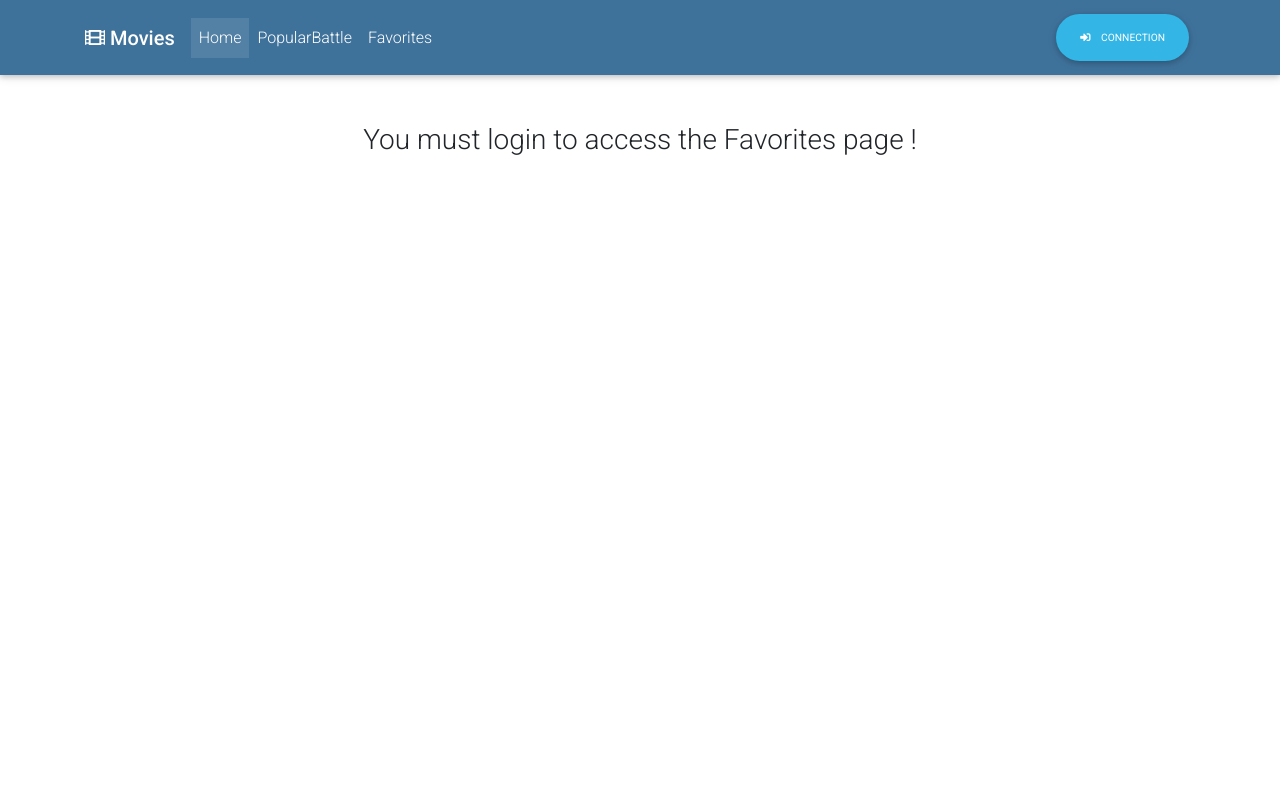
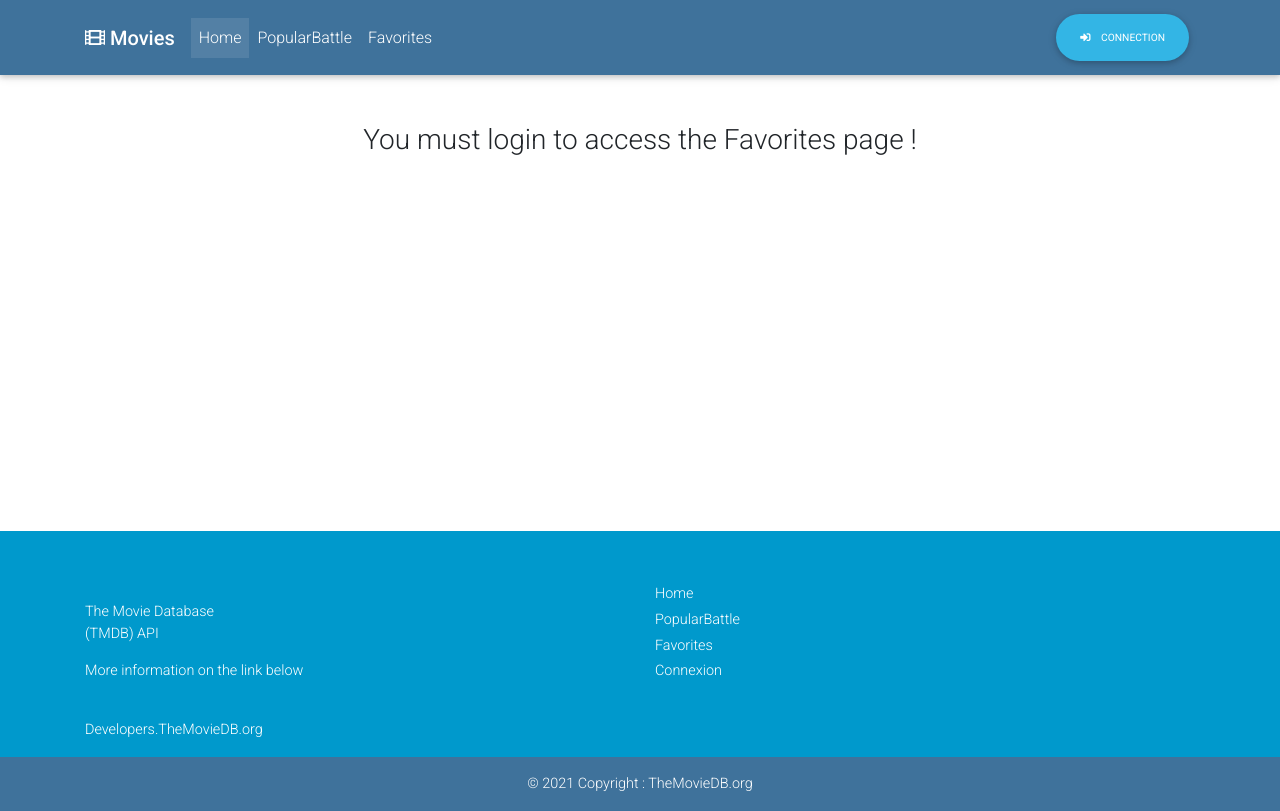
Before and after one commit to amirhatam/Smartch, a React (Create React App) app in the folder frontend/: page /favorites in a window 1280 px wide. Built offline with nearby package versions, Linux system fonts and the light colour scheme.

Commit message:
add footer

```diff
--- a/frontend/src/App.js
+++ b/frontend/src/App.js
@@ -12,6 +12,7 @@ import ConnexionPage from './views/Connexion';
 import Signup from './views/Signup';
 import Login from './views/Login';
 import PopularBattle from './views/PopularBattle';
+import Footer from './components/Footer';
 
 export default function App() {
   const [favorites, setFavorites] = useState([])
@@ -49,6 +50,8 @@ export default function App() {
           <Login connectUser={() => setUserConnected(true)} />
         </Route>
       </Switch>
+
+      <Footer />
     </BrowserRouter>
   )
 }
--- a/frontend/src/assets/styles.css
+++ b/frontend/src/assets/styles.css
@@ -20,3 +20,10 @@ img{
 
     border-radius: 5%;
 }
+
+.height400{
+    height: 400px;
+}
+.height300{
+    height: 300px;
+}
--- a/frontend/src/components/Card.jsx
+++ b/frontend/src/components/Card.jsx
@@ -1,5 +1,5 @@
 import React from 'react';
-import { MDBCard, MDBCardBody, MDBCardImage, MDBCardTitle, MDBCardText, MDBCol, MDBCardGroup, MDBIcon } from 'mdbreact';
+import { MDBCard, MDBCardBody, MDBCardImage, MDBCardTitle, MDBCardText, MDBCol, MDBCardGroup } from 'mdbreact';
 
 
 const Card = (props) => {
--- /dev/null
+++ b/frontend/src/components/Footer.jsx
@@ -0,0 +1,72 @@
+import React from "react";
+import { MDBCol, MDBContainer, MDBRow, MDBFooter, MDBNavbarBrand, MDBView, MDBNavLink } from "mdbreact";
+
+
+
+const Footer = () => {
+
+
+    return (
+        <MDBFooter color='info-color-dark' className=" text-white font-small  ">
+            <MDBView className="bgc-blueDark ">
+                <MDBContainer className=" text-center text-md-left pt-5">
+                    <MDBRow className="justify-content-around">
+                        <MDBCol className="col-6 pb-3" >
+                            <MDBNavbarBrand className=" row">
+                            </MDBNavbarBrand>
+                            <div className="">
+                                <p className="h6-fs m-0">
+                                    The Movie Database
+                                </p>
+                                <p className="h6-fs m-0 mb-3">
+                                    (TMDB) API
+                                </p>
+                                <p>More information on the link below </p>
+                                <br />
+                                <a className="h6-fs" href="https://developers.themoviedb.org/3/getting-started/introduction" title="asso.azimuto@gmail.com" >Developers.TheMovieDB.org</a>
+                            </div>
+
+                        </MDBCol>
+
+                        <MDBCol md="6">
+                            <ul className="pl-0">
+                                <li className="list-unstyled  my-1">
+                                    <a className="" href>
+                                        <MDBNavLink className="h6-fs d-inline text-white py-0 px-0" to="/">Home</MDBNavLink>
+                                    </a>
+                                </li>
+                                <li className="list-unstyled my-1">
+                                    <a className="" href>
+                                        <MDBNavLink className="h6-fs d-inline text-white py-0 px-0" to="/popularBattle">PopularBattle</MDBNavLink>
+                                    </a>
+                                </li>
+                                <li className="list-unstyled my-1">
+                                    <a className="" href>
+                                        <MDBNavLink className="h6-fs d-inline text-white py-0 px-0" to="/favorites">Favorites</MDBNavLink>
+                                    </a>
+                                </li>
+                                <li className="list-unstyled my-1">
+                                    <a className="" href>
+                                        <MDBNavLink className="h6-fs d-inline text-white py-0 px-0" to="/connexion">Connexion</MDBNavLink>
+                                    </a>
+                                </li>
+
+
+                            </ul>
+                        </MDBCol>
+                    </MDBRow>
+                </MDBContainer>
+                <div className="unique-color text-center py-3">
+                    <MDBContainer fluid className="h6-fs">
+
+                        &copy; 2021 Copyright : <a href="https://www.themoviedb.org/"> TheMovieDB.org </a>
+                    </MDBContainer>
+
+                </div>
+            </MDBView>
+        </MDBFooter >
+
+    );
+}
+
+export default Footer;
--- a/frontend/src/views/Favorites.jsx
+++ b/frontend/src/views/Favorites.jsx
@@ -88,16 +88,16 @@ export default class Favorites extends Component {
 
 
         if (!localStorage.token) {
-            return <h3 className="mt-5 font-weight-light text-center" >You must login to access the Favorites page !</h3>
+            return <h3 className="mt-5 font-weight-light text-center height400" >You must login to access the Favorites page !</h3>
         } else if (this.state.favIDs.length === 0) {
             return (
                 <>
-                    <h1 className="text-center mt-5 font-weight-light">
+                    <h1 className="text-center mt-5 font-weight-light" >
                         <strong className="text-uppercase"> {localStorage.username}</strong>
                         's favorite movie
                     </h1>
 
-                    <h3 className="mt-5 font-weight-light text-center">
+                    <h3 className="mt-5 font-weight-light text-center height300" >
                         Try to Select Movie on page Papular Battle ...
                     </h3>
                 </>
@@ -105,7 +105,7 @@ export default class Favorites extends Component {
         } else {
             return (
                 <div>
-                    <h1 className="text-center mt-5 font-weight-light"><strong className="text-uppercase"> {localStorage.username}</strong>'s favorite movie</h1>
+                    <h1 className="text-center mt-5 font-weight-light height300" ><strong className="text-uppercase"> {localStorage.username}</strong>'s favorite movie</h1>
 
                     <MDBContainer >
                         <MDBRow className="justify-content-center">
--- a/frontend/src/views/PopularBattle.jsx
+++ b/frontend/src/views/PopularBattle.jsx
@@ -105,7 +105,7 @@ class PopularBattle extends Component {
 
   render() {
     if (!localStorage.token) {
-      return <h3 className="mt-5 font-weight-light text-center" >You must login to access the PopularBattle page !</h3>
+      return <h3 className="mt-5 font-weight-light text-center height400" >You must login to access the PopularBattle page !</h3>
     } else {
       return (
         <div className="container text-center">
```
